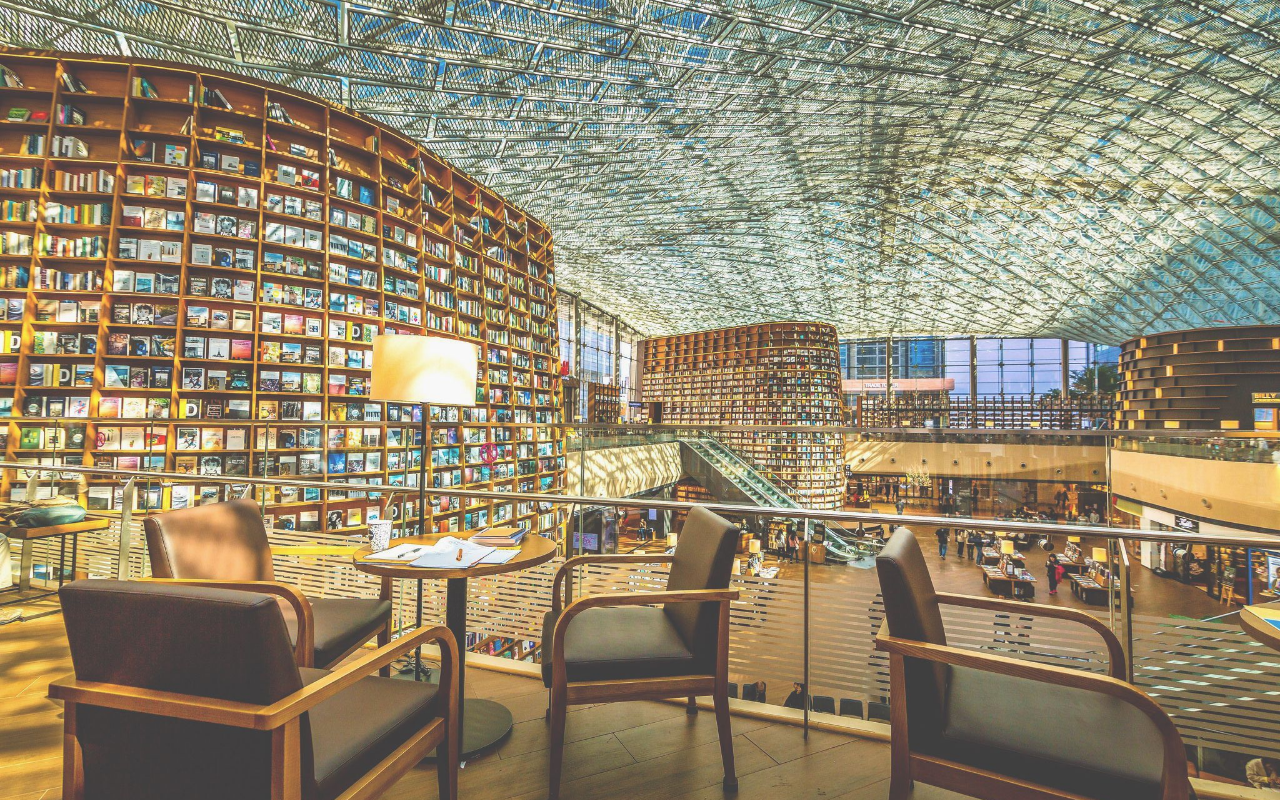
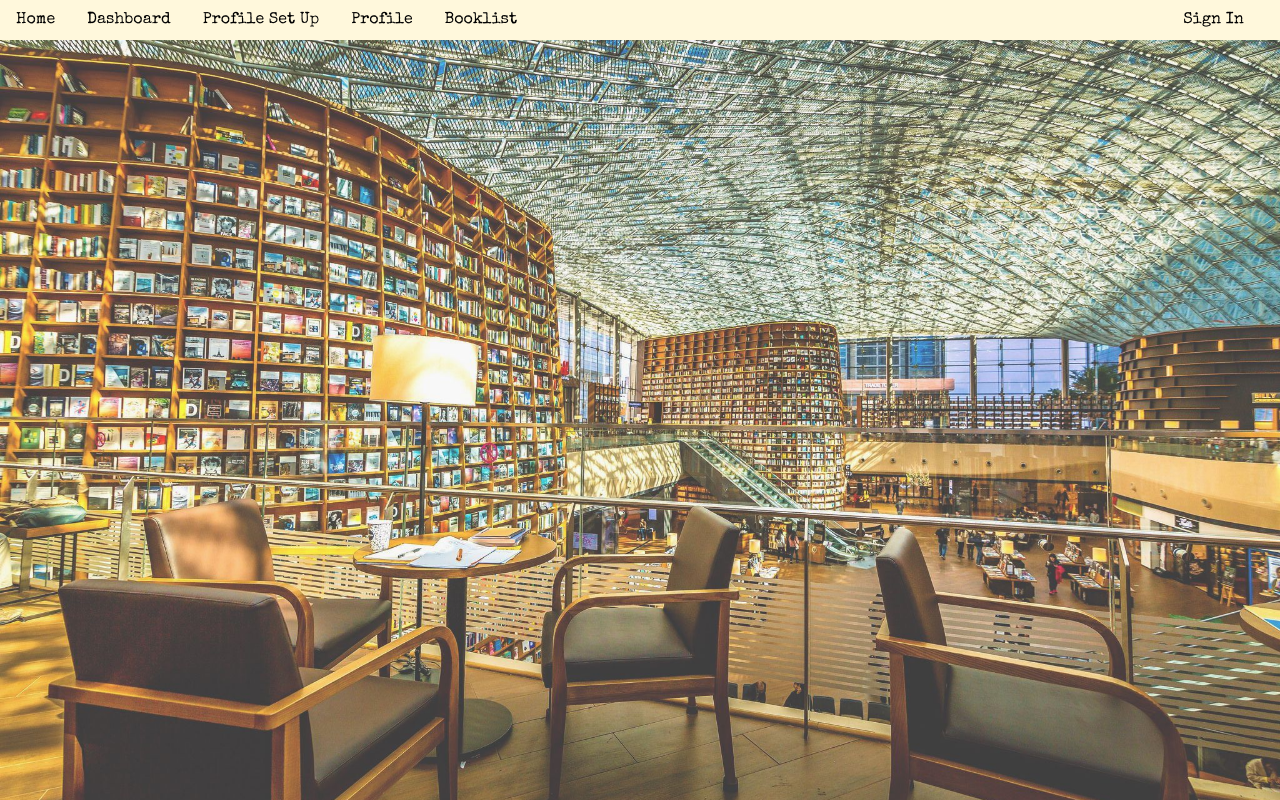
Before and after one commit to SarahJoline/book-swap-app, a website: page client/profile.html in a window 1280 px wide. Drawn offline with nearby package versions, Linux system fonts and the light colour scheme.

Commit message:
linking files

```diff
--- a/client/profile.html
+++ b/client/profile.html
@@ -16,6 +16,27 @@
 
 <body>
 
+  <ul class="nav nav-pills">
+    <li class="nav-item">
+      <a class="nav-link" href="index.html">Home</a>
+    </li>
+    <li class="nav-item">
+      <a class="nav-link" href="dashboard.html">Dashboard</a>
+    </li>
+    <li class="nav-item">
+        <a class="nav-link" href="profile-set-up.html">Profile Set Up</a>
+    </li>
+    <li class="nav-item">
+      <a class="nav-link nav4" href="sign-up.html">Sign In</a>
+    </li>
+    <li class="nav-item">
+        <a class="nav-link" href="profile.html">Profile</a>
+      </li>
+      <li class="nav-item">
+        <a class="nav-link" href="booklist.html">Booklist</a>
+      </li>
+  </ul>
+
   <!-- JQuery  -->
   <script src="https://code.jquery.com/jquery-3.4.1.min.js"
     integrity="sha256-CSXorXvZcTkaix6Yvo6HppcZGetbYMGWSFlBw8HfCJo=" crossorigin="anonymous"></script>
--- a/config/connection.js
+++ b/config/connection.js
@@ -1,6 +1,6 @@
 const Sequelize = require("sequelize");
 
-const sequelize = new Sequelize("bookswap_db", "root", "Charlotte1904", {
+const sequelize = new Sequelize("bookswap_db", "root", "Saigon26", {
 
   host: "localhost",
   port: 3306,
```
Also changed, not shown: client/booklist.html (+22 -0 lines), client/dashboard.html (+8 -2 lines), client/index.html (+8 -2 lines), client/profile-set-up.html (+8 -2 lines), client/sign-up.html (+9 -2 lines).
